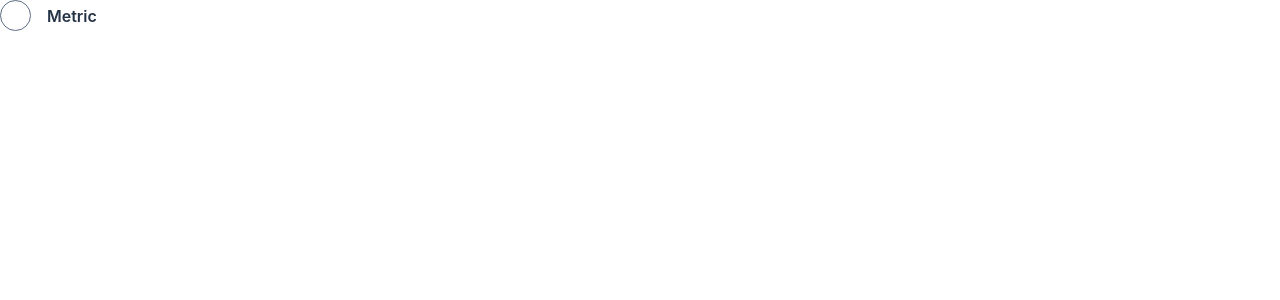
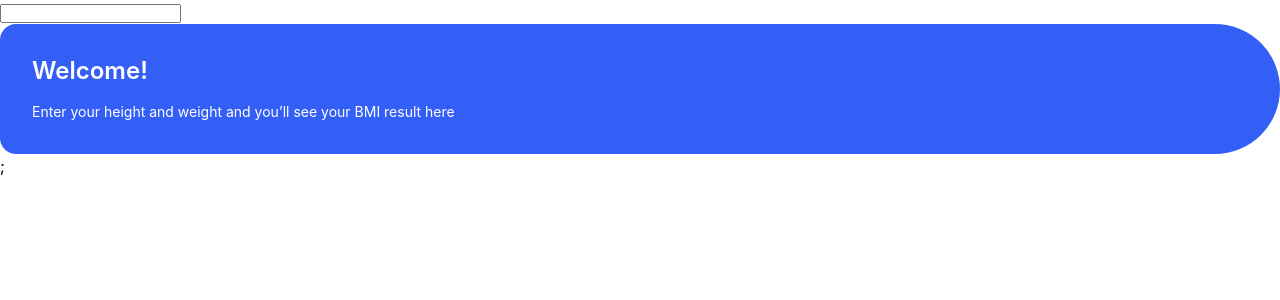
Before and after one commit to skhbabez/bmi-calculator, a React (Vite) app: page / in a window 1280 px wide. Shown: the top 300 px of the page. Built offline with nearby package versions, Linux system fonts and the light colour scheme; a web font is replaced by a local one.

Commit message:
resultbar styling finished

```diff
--- a/src/App.tsx
+++ b/src/App.tsx
@@ -1,12 +1,16 @@
-import Label from "./components/Label/Label";
-import SelectionButton from "./components/SelectionButton/SelectionButton";
+import { useState } from "react";
+import ResultBar from "./components/ResultBar/ResultBar";
 
 function App() {
+  const [input, setInput] = useState<number>();
+
   return (
-    <Label>
-      <SelectionButton></SelectionButton>
-      <span>Metric</span>
-    </Label>
+    <>
+      <input
+        onChange={(event) => setInput(Number(event.currentTarget.value))}
+      />
+      <ResultBar bmi={input}></ResultBar>;
+    </>
   );
 }
 
--- /dev/null
+++ b/src/components/ResultBar/ResultBar.module.css
@@ -0,0 +1,36 @@
+.resultbar {
+  --white: #ffffff;
+  background-color: var(--blue-500);
+  border-radius: 1rem;
+  padding: 2rem;
+  color: var(--white);
+  @media (min-width: 768px) {
+    clip-path: inset(0 0 0 0 round 0 62.4375rem 62.4375rem 0);
+  }
+}
+
+.welcome > * + * {
+  margin-block-start: 1rem;
+}
+
+.resultcontainer {
+  display: flex;
+  flex-wrap: wrap;
+  gap: 1.5rem;
+  justify-content: space-between;
+  align-items: center;
+}
+
+.result {
+  & > p + p {
+    margin-block-start: 0.5rem;
+  }
+}
+
+.description {
+  max-inline-size: 16.6875rem;
+  & em {
+    font-weight: bold;
+    font-style: normal;
+  }
+}
--- /dev/null
+++ b/src/components/ResultBar/ResultBar.tsx
@@ -0,0 +1,33 @@
+import clsx from "clsx";
+import styles from "./ResultBar.module.css";
+interface ResultBarProps {
+  bmi?: number;
+}
+
+const ResultBar = ({ bmi }: ResultBarProps) => {
+  return (
+    <div aria-live="polite" aria-atomic="true">
+      {bmi ? (
+        <section className={clsx(styles.resultcontainer, styles.resultbar)}>
+          <div className={styles.result}>
+            <p className="copy-l">Your BMI is...</p>
+            <p className="heading-l">{bmi}</p>
+          </div>
+          <p className={clsx(styles.description, "copy-s")}>
+            Your BMI suggests you’re a healthy weight. Your ideal weight is
+            between <em>63.3kgs - 85.2kgs</em>.
+          </p>
+        </section>
+      ) : (
+        <section className={clsx(styles.welcome, styles.resultbar)}>
+          <p className="copy-l">Welcome!</p>
+          <p className="copy-s">
+            Enter your height and weight and you’ll see your BMI result here
+          </p>
+        </section>
+      )}
+    </div>
+  );
+};
+
+export default ResultBar;
--- a/src/components/SelectionButton/SelectionButton.module.css
+++ b/src/components/SelectionButton/SelectionButton.module.css
@@ -14,7 +14,7 @@ input[type="radio"].selectionbutton {
     background-color: var(--blue-500);
     &:is(:hover, :focus, :focus-visible) {
       outline: 0.0625rem solid var(--blue-500);
-      /* outline-offset: -0.0625rem; */
+      outline-offset: -0.0625rem;
     }
   }
 }
--- a/src/components/UnitInput/UnitInput.tsx
+++ b/src/components/UnitInput/UnitInput.tsx
@@ -1,5 +1,6 @@
 import type { ComponentProps } from "react";
 import styles from "./UnitInput.module.css";
+import clsx from "clsx";
 
 interface UnitInputProps
   extends Omit<ComponentProps<"input">, "type" | "children"> {
@@ -8,7 +9,7 @@ interface UnitInputProps
 
 const UnitInput = ({ className, unit, ...props }: UnitInputProps) => {
   return (
-    <span className={styles.container}>
+    <span className={clsx(styles.container, "copy-l")}>
       <input type="text" {...props} />
       <span className={styles.unit} aria-hidden="true">
         {unit}
--- a/src/index.css
+++ b/src/index.css
@@ -41,3 +41,26 @@ body {
   font-family: var(--font-base);
   font-size: 1rem;
 }
+
+.copy-l {
+  font-size: 1.5rem;
+  font-weight: 600;
+  letter-spacing: -5%;
+  line-height: 1.8125rem;
+  font-family: var(--font-base);
+}
+
+.copy-s {
+  font-size: 0.875rem;
+  line-height: 1.5;
+  font-family: var(--font-base);
+}
+
+.heading-l {
+  /* @link https://utopia.fyi/clamp/calculator?a=768,1240,48—64 */
+  font-size: clamp(3rem, 1.3729rem + 3.3898vw, 4rem);
+  font-weight: 600;
+  line-height: 1.1;
+  letter-spacing: -5%;
+  font-family: var(--font-base);
+}
```
Also changed, not shown: src/components/UnitInput/UnitInput.module.css (+1 -8 lines), 1 other file (tests, documents, lock files or other folders).
